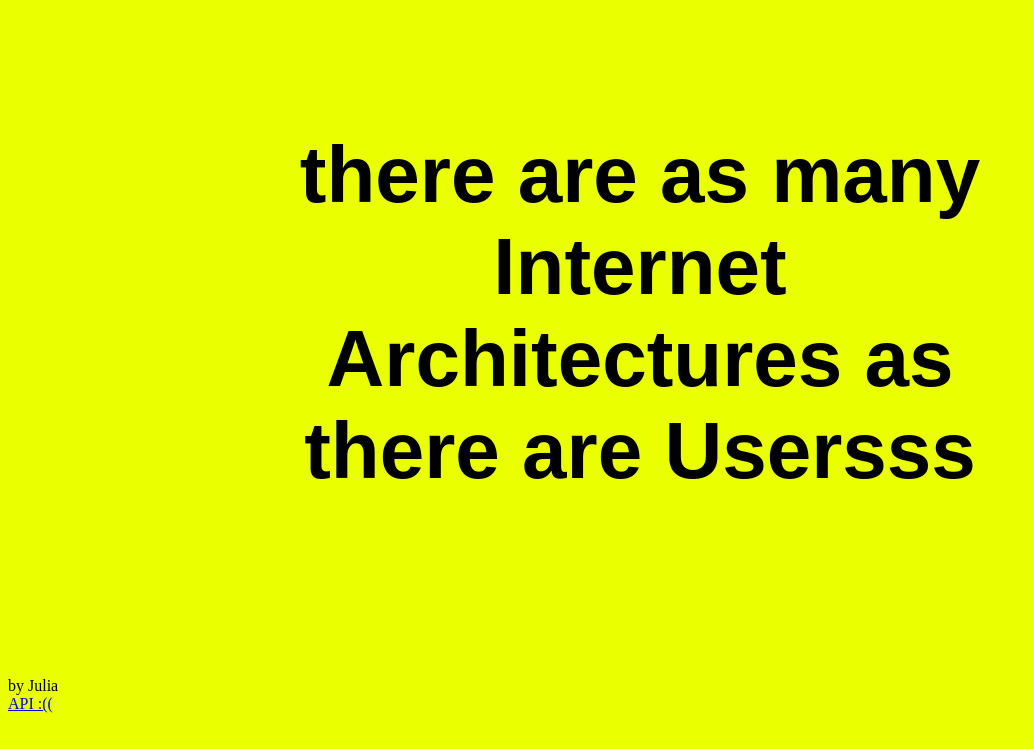
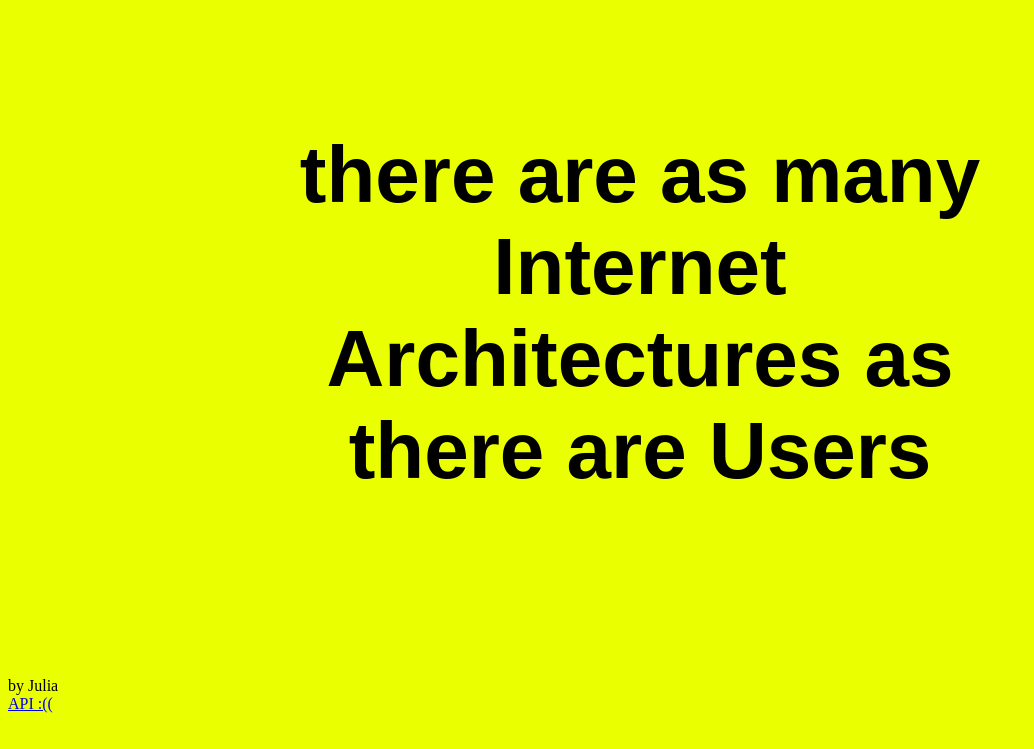
Before and after one commit to juliadaser/RR_2, a website with bundled scripts: page index.html in a window 1280 px wide. Shown: the part 51-800 px from the top of the page, without its empty margins (0-1034 px from the left). Built offline with nearby package versions, Linux system fonts and the light colour scheme.

Commit message:
Update index.html

```diff
--- a/index.html
+++ b/index.html
@@ -14,7 +14,7 @@
   <body>
     <!-- <p id="coordinates">let's go!</p> -->
     <h1 id="textToTranslate" class="title">
-      there are as many Internet Architectures as there are Usersss
+      there are as many Internet Architectures as there are Users
     </h1>
     <script src="script.js"></script>
 <!--     type="module" -->
```
